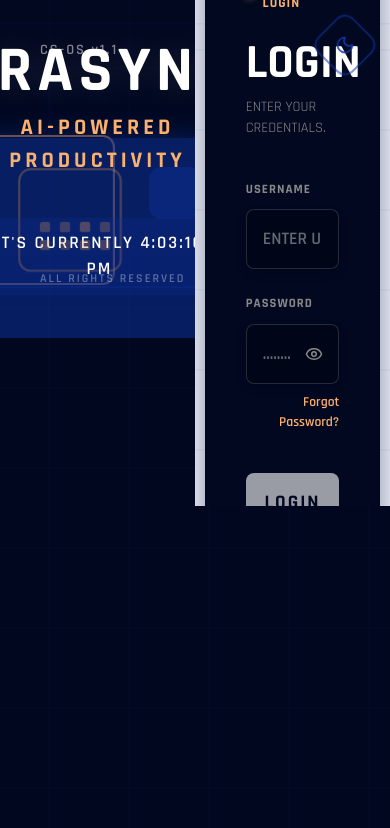
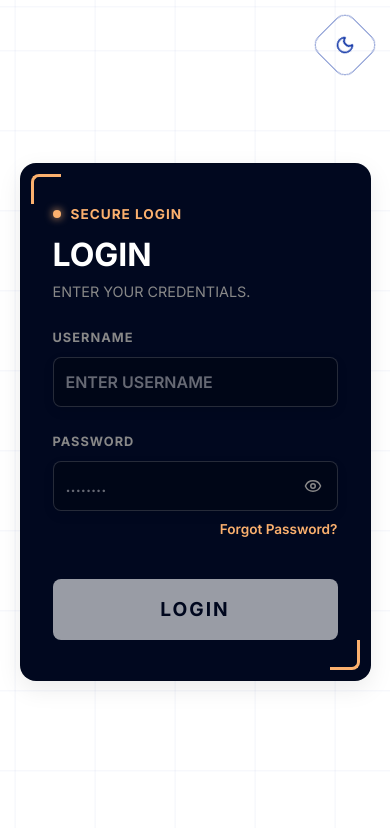
Before and after one commit to 4Y4GX/OrasSync2.0, a Next.js app: page /login in a window 390 px wide. Shown: the top 828 px of the page. Built offline with nearby package versions, Linux system fonts and the light colour scheme.

Commit message:
Fixed UI Issues

```diff
--- a/app/login/Login.module.css
+++ b/app/login/Login.module.css
@@ -1,5 +1,5 @@
-/* app/login/Login.module.css */
 @import url("https://fonts.googleapis.com/css2?family=Rajdhani:wght@400;500;600;700&display=swap");
+@import url("https://fonts.googleapis.com/css2?family=Inter:wght@400;500;600;700&display=swap");
 
 /* =========================================================
    THEME TOKENS
@@ -16,6 +16,11 @@
   --accent-orange: #fbb06e;
   --accent-orange-dim: #d99152;
   --text-grey: #888888;
+
+  /* FONTS */
+  --font-brand: "Rajdhani", sans-serif;
+  --font-body: "Inter", sans-serif;
+
 
   /* Default Theme = DARK MODE (as you requested) */
   --bg-left: var(--deep-navy);
@@ -82,7 +87,7 @@
    ========================================================= */
 
 .loginPage {
-  font-family: "Rajdhani", sans-serif;
+  font-family: var(--font-body);
   height: 100vh;
   width: 100vw;
   display: flex;
@@ -109,6 +114,8 @@
 
 /* --- GLOBAL ANIMATED BACKGROUND (Dark Mode) --- */
 .animatedBackground {
+  display: none;
+  /* REMOVED per user request */
   position: absolute;
   inset: 0;
   pointer-events: none;
@@ -133,11 +140,11 @@
   background-color: var(--bg-deep);
   /* Base dark color */
 
-  /* subtle movement */
-  animation: gridDrift 18s linear infinite;
+  /* subtle movement - SLOWED DOWN significantly */
+  animation: gridDrift 60s linear infinite;
 }
 
-/* --- ANIMATIONS (Ported from alogin.html) --- */
+/* --- ANIMATIONS (Ported & Slowed) --- */
 @keyframes floatVertical {
 
   0%,
@@ -146,7 +153,8 @@
   }
 
   50% {
-    transform: translateY(-20px);
+    transform: translateY(-10px);
+    /* Reduced distance */
   }
 }
 
@@ -158,7 +166,8 @@
   }
 
   50% {
-    transform: translateX(15px);
+    transform: translateX(10px);
+    /* Reduced distance */
   }
 }
 
@@ -167,16 +176,42 @@
   0%,
   100% {
     transform: scale(1);
-    opacity: 0.2;
+    opacity: 0.1;
+    /* Reduced opacity */
   }
 
   50% {
-    transform: scale(1.05);
-    opacity: 0.4;
+    transform: scale(1.02);
+    /* Reduced scale */
+    opacity: 0.2;
   }
 }
 
-/* --- DECORATIONS (Ported) --- */
+/* --- DECORATIONS (Ported & De-Noised) --- */
+/* ALL DECORATIONS HIDDEN per user request */
+.bgDecor,
+.bgSqOutline,
+.bgSqSolid,
+.sqTlBig,
+.sqLmMed,
+.sqBlSmall,
+.sqLcMedSolid,
+.sqTlMedOutline,
+.sqBlLargeSolid,
+.sqBlMedOrange,
+.sqTrSmallOrange,
+.sqTrBig,
+.sqRmMed,
+.sqBrMedOutline,
+.sqRight2,
+.techLineH,
+.tl1,
+.versionTag,
+.dataGridBox,
+.dotGrid {
+  display: none !important;
+}
+
 .bgDecor {
   position: absolute;
   z-index: 0;
@@ -186,7 +221,8 @@
 }
 
 .bgSqOutline {
-  border: 2px solid var(--shape-stroke);
+  border: 1px solid var(--shape-stroke);
+  /* Thinner border */
 }
 
 .bgSqSolid {
@@ -198,8 +234,11 @@
   height: 400px;
   top: -100px;
   left: -100px;
-  animation: floatVertical 20s ease-in-out infinite;
+  animation: floatVertical 40s ease-in-out infinite;
+  /* Slower */
   border-radius: 40px;
+  opacity: 0.3;
+  /* Reduced */
 }
 
 .sqLmMed {
@@ -207,9 +246,11 @@
   height: 150px;
   top: 40%;
   left: -50px;
-  border: 2px solid var(--accent-orange-dim);
-  opacity: 0.6;
-  animation: floatHorizontal 12s ease-in-out infinite alternate;
+  border: 1px solid var(--accent-orange-dim);
+  opacity: 0.3;
+  /* Reduced */
+  animation: floatHorizontal 25s ease-in-out infinite alternate;
+  /* Slower */
 }
 
 .sqBlSmall {
@@ -218,8 +259,10 @@
   bottom: 120px;
   left: 150px;
   background: var(--accent-blue);
-  opacity: 0.7;
-  animation: breathe 4s ease-in-out infinite;
+  opacity: 0.4;
+  /* Reduced */
+  animation: breathe 8s ease-in-out infinite;
+  /* Slower */
 }
 
 .sqLcMedSolid {
@@ -227,8 +270,10 @@
   height: 120px;
   top: 30%;
   left: 20%;
-  opacity: 0.6;
-  animation: floatVertical 10s ease-in-out infinite reverse;
+  opacity: 0.3;
+  /* Reduced */
+  animation: floatVertical 20s ease-in-out infinite reverse;
+  /* Slower */
 }
 
 .sqTlMedOutline {
@@ -236,8 +281,10 @@
   height: 180px;
   top: 50px;
   left: 50px;
-  opacity: 0.8;
-  animation: breathe 6s ease-in-out infinite alternate;
+  opacity: 0.4;
+  /* Reduced */
+  animation: breathe 12s ease-in-out infinite alternate;
+  /* Slower */
 }
 
 .sqBlLargeSolid {
@@ -245,10 +292,13 @@
   height: 250px;
   bottom: -50px;
   left: -50px;
-  opacity: 0.5;
+  opacity: 0.2;
+  /* Reduced significantly */
   background: var(--accent-blue);
-  box-shadow: 0 0 30px var(--accent-blue);
-  animation: floatHorizontal 15s ease-in-out infinite;
+  box-shadow: 0 0 30px rgba(15, 52, 166, 0.2);
+  /* Softer shadow */
+  animation: floatHorizontal 30s ease-in-out infinite;
+  /* Slower */
 }
 
 .sqBlMedOrange {
@@ -256,9 +306,9 @@
   height: 100px;
   bottom: 20%;
   left: 10%;
-  border: 2px solid var(--accent-orange-dim);
-  opacity: 0.8;
-  animation: breathe 8s ease-in-out infinite;
+  border: 1px solid var(--accent-orange-dim);
+  opacity: 0.4;
+  animation: breathe 16s ease-in-out infinite;
 }
 
 /* decorationContainer removed */
@@ -270,8 +320,8 @@
   top: 15%;
   right: -20px;
   background: var(--accent-orange);
-  opacity: 0.6;
-  animation: floatVertical 15s ease-in-out infinite reverse;
+  opacity: 0.3;
+  animation: floatVertical 30s ease-in-out infinite reverse;
 }
 
 .sqTrBig {
@@ -281,9 +331,9 @@
   right: -280px;
   /* Mostly off-screen */
   z-index: 1;
-  animation: floatHorizontal 18s ease-in-out infinite reverse;
+  animation: floatHorizontal 35s ease-in-out infinite reverse;
   border-radius: 50px;
-  opacity: 0.5;
+  opacity: 0.2;
 }
 
 .sqRmMed {
@@ -293,8 +343,8 @@
   right: -160px;
   /* Mostly off-screen */
   z-index: 1;
-  animation: floatVertical 14s ease-in-out infinite;
-  opacity: 0.5;
+  animation: floatVertical 28s ease-in-out infinite;
+  opacity: 0.2;
 }
 
 .sqBrMedOutline {
@@ -303,8 +353,8 @@
   bottom: 80px;
   right: -90px;
   z-index: 1;
-  animation: floatVertical 16s ease-in-out infinite;
-  opacity: 0.6;
+  animation: floatVertical 32s ease-in-out infinite;
+  opacity: 0.3;
 }
 
 .sqRight2 {
@@ -314,7 +364,7 @@
   background: rgba(251, 176, 110, 0.05);
   bottom: 40px;
   right: -40px;
-  opacity: 0.8;
+  opacity: 0.4;
   position: absolute;
   border-radius: 8px;
   z-index: 1;
@@ -325,7 +375,8 @@
   position: absolute;
   height: 1px;
   width: 150px;
-  background: rgba(255, 255, 255, 0.1);
+  background: rgba(255, 255, 255, 0.05);
+  /* Fainter */
   transition: background 0.5s ease;
   z-index: 1;
 }
@@ -353,10 +404,11 @@
   top: 40px;
   left: 40px;
   /* Reverted to 40px */
-  font-size: 0.9rem;
+  font-size: clamp(0.65rem, 0.9vw, 0.85rem);
   font-weight: 600;
   letter-spacing: 2px;
-  opacity: 0.5;
+  opacity: 0.3;
+  /* Reduced */
   z-index: 10;
 }
 
@@ -376,59 +428,64 @@
   display: grid;
   grid-template-columns: repeat(4, 12px);
   gap: 8px;
+  opacity: 0.5;
+  /* Reduced overall visibility */
 }
 
 .dataPixel {
   width: 10px;
   height: 10px;
   background-color: var(--accent-orange-dim);
-  opacity: 0.6;
+  opacity: 0.4;
   border-radius: 2px;
-  animation: breathe 3s ease-in-out infinite;
+  animation: breathe 6s ease-in-out infinite;
+  /* Slower */
 }
 
 /* Stagger animations for a "living" data effect */
 .dataPixel:nth-child(odd) {
-  animation-duration: 4s;
+  animation-duration: 8s;
+  animation-delay: 1s;
+}
+
+.dataPixel:nth-child(2n) {
+  animation-duration: 5s;
+  animation-delay: 2s;
+}
+
+.dataPixel:nth-child(3n) {
   animation-delay: 0.5s;
 }
 
-.dataPixel:nth-child(2n) {
-  animation-duration: 2.5s;
-  animation-delay: 1s;
-}
-
-.dataPixel:nth-child(3n) {
-  animation-delay: 0.2s;
-}
-
 .copyright {
-  font-family: "Rajdhani", sans-serif;
+  font-family: var(--font-brand);
   font-size: 0.9rem;
   font-weight: 600;
   letter-spacing: 2px;
-  color: rgba(255, 255, 255, 0.7);
-  /* Increased visibility from 0.3 */
+  color: rgba(255, 255, 255, 0.4);
+  /* Reduced */
   text-transform: uppercase;
 }
 
 .brandTitle {
-  font-size: 7rem;
+  font-size: clamp(2.5rem, 6vw, 5.5rem);
   font-weight: 700;
   line-height: 0.9;
   letter-spacing: 5px;
   margin-bottom: 10px;
   text-transform: uppercase;
-  text-shadow: 0 0 30px rgba(255, 255, 255, 0.1);
+  text-shadow: 0 0 30px rgba(255, 255, 255, 0.05);
+  /* Faint shadow */
 }
 
 .brandSubtitle {
-  font-size: 1.4rem;
+  font-size: clamp(0.8rem, 1.2vw, 1.2rem);
   color: var(--accent-orange);
   letter-spacing: 4px;
   font-weight: 700;
   text-transform: uppercase;
   margin-bottom: 40px;
+  opacity: 0.8;
 }
 
 .clockWrapper {
@@ -436,13 +493,16 @@
 }
 
 .liveClock {
-  background: rgba(15, 52, 166, 0.2);
+  background: rgba(15, 52, 166, 0.1);
+  /* Lighter background */
   padding: 12px 24px;
-  border-left: 4px solid var(--accent-orange);
-  font-size: 1.1rem;
+  border-left: 3px solid var(--accent-orange);
+  /* Thinner border */
+  font-size: clamp(0.75rem, 1vw, 1rem);
   font-weight: 600;
   letter-spacing: 2px;
   border-radius: 0 8px 8px 0;
+  color: rgba(255, 255, 255, 0.8);
 }
 
 .footer {
@@ -457,7 +517,8 @@
   grid-template-columns: repeat(8, 6px);
   gap: 4px;
   margin-bottom: 15px;
-  opacity: 0.3;
+  opacity: 0.15;
+  /* Reduced */
 }
 
 .dot {
@@ -470,7 +531,7 @@
 .copyright {
   font-size: 0.75rem;
   letter-spacing: 2px;
-  opacity: 0.5;
+  opacity: 0.4;
   text-transform: uppercase;
 }
 
@@ -522,18 +583,20 @@
   /* Optional: Add light mode grid to this overlay if desired */
   /* Re-added and Animated per user request */
   background-image: repeating-linear-gradient(0deg,
-      rgba(15, 52, 166, 0.08) 0px,
-      rgba(15, 52, 166, 0.08) 1px,
+      rgba(15, 52, 166, 0.05) 0px,
+      /* Reduced opacity */
+      rgba(15, 52, 166, 0.05) 1px,
       transparent 1px,
       transparent 80px),
     repeating-linear-gradient(90deg,
-      rgba(15, 52, 166, 0.08) 0px,
-      rgba(15, 52, 166, 0.08) 1px,
+      rgba(15, 52, 166, 0.05) 0px,
+      rgba(15, 52, 166, 0.05) 1px,
       transparent 1px,
       transparent 80px);
 
   /* Animate to match global background (even if alignment isn't perfect, it feels alive) */
-  animation: gridDrift 18s linear infinite;
+  animation: gridDrift 60s linear infinite;
+  /* Slower */
 }
 
 .lightMode .rightPanelOverlay {
@@ -575,7 +638,8 @@
   right: 40px;
   width: 50px;
   height: 50px;
-  border: 2px solid var(--toggle-border);
+  border: 1px solid var(--toggle-border);
+  /* Thinner border */
   border-radius: 12px;
   background: transparent;
   color: var(--toggle-color);
@@ -589,7 +653,8 @@
 }
 
 .themeToggle:hover {
-  box-shadow: 0 0 15px rgba(15, 52, 166, 0.3);
+  box-shadow: 0 0 15px rgba(15, 52, 166, 0.15);
+  /* Softer hover glow */
 }
 
 .themeToggle span {
@@ -604,13 +669,14 @@
    ========================================================= */
 
 .loginCard {
-  width: 440px;
-  padding: 50px 40px;
+  width: min(400px, 94vw);
+  padding: 40px 32px;
   background-color: var(--card-bg);
   border: 1px solid var(--card-border);
   border-radius: 16px;
-  /* Dark Mode: Orange Glow (Intensified) */
-  box-shadow: 0 20px 60px rgba(0, 0, 0, 0.4), 0 0 60px rgba(251, 176, 110, 0.4);
+  /* Dark Mode: Softer Shadow (Professional) */
+  box-shadow: 0 10px 40px rgba(0, 0, 0, 0.3);
+  /* Much softer than previous neon glow */
   position: relative;
   color: var(--card-text);
   transition: background-color 0.35s ease, color 0.35s ease, border-color 0.35s ease,
@@ -618,10 +684,11 @@
 }
 
 .lightMode .loginCard {
-  /* Light Mode: Layered Shadow (Dark Drop + Blue Glow) */
-  box-shadow: 0 15px 35px rgba(0, 0, 0, 0.2), 0 5px 15px rgba(0, 0, 0, 0.1), 0 0 50px rgba(15, 52, 166, 0.3);
-  border-color: rgba(0, 0, 0, 0.1);
-  /* Subtle border for definition */
+  /* Light Mode: Very clean, minimalistic shadow */
+  box-shadow: 0 8px 25px rgba(0, 0, 0, 0.08);
+  /* Clean professional shadow */
+  border-color: rgba(0, 0, 0, 0.05);
+  /* Barely visible border */
 }
 
 /* ===== Security Setup (Step 3) layout fix ===== */
@@ -632,13 +699,13 @@
   gap: 16px;
 }
 
-/* desktop: 2 columns */
-@media (min-width: 980px) {
+/* desktop: 2 columns REMOVED for single vertical stack */
+/* @media (min-width: 980px) {
   .securityGrid {
     grid-template-columns: 1fr 1fr;
     gap: 18px;
   }
-}
+} */
 
 .securityBlock {
   display: flex;
@@ -673,6 +740,27 @@
 .leftPanel,
 .rightPanel {
   transition: width 0.6s cubic-bezier(0.25, 0.8, 0.25, 1);
+}
+
+/* RESPONSIVE FIX: Hide left panel on smaller screens & Allow scrolling */
+@media (max-width: 1024px) {
+  .loginPage {
+    height: auto;
+    min-height: 100vh;
+    overflow-y: auto;
+    -webkit-overflow-scrolling: touch;
+  }
+
+  .leftPanel {
+    display: none;
+  }
+
+  .rightPanel {
+    width: 100% !important;
+    height: auto;
+    min-height: 100vh;
+    overflow: visible;
+  }
 }
 
 
@@ -744,7 +832,7 @@
   font-weight: 700;
   letter-spacing: 1px;
   text-transform: uppercase;
-  margin-bottom: 25px;
+  margin-bottom: 15px;
 }
 
 .orangeDot {
@@ -756,7 +844,7 @@
 }
 
 .cardTitle {
-  font-size: 3rem;
+  font-size: 2rem;
   font-weight: 700;
   text-transform: uppercase;
   line-height: 1;
@@ -766,7 +854,8 @@
 .cardSubtitle {
   font-size: 0.9rem;
   color: var(--text-grey);
-  margin-bottom: 40px;
+  margin-bottom: 25px;
+  font-family: var(--font-body);
 }
 
 /* If some pages still use cardHeader */
@@ -794,17 +883,18 @@
   text-transform: uppercase;
   margin-bottom: 10px;
   color: var(--text-grey);
+  font-family: var(--font-body);
 }
 
 .input {
   width: 100%;
-  padding: 16px;
+  font-family: var(--font-body);
+  padding: 12px;
   background-color: var(--input-bg);
   border: 1px solid var(--input-border);
   border-radius: 8px;
   color: var(--input-text);
-  font-family: "Rajdhani", sans-serif;
-  font-size: 1.1rem;
+  font-size: 1rem;
   font-weight: 600;
   outline: none;
   transition: all 0.3s ease;
@@ -853,9 +943,9 @@
 
 .lightMode .inputWrapper:focus-within {
   border-color: #3b82f6;
-  /* Neon Blue Border */
-  box-shadow: 0 0 0 1px #3b82f6, 0 0 12px rgba(59, 130, 246, 0.5);
-  /* Intense Neon Glow */
+  /* Professional Blue Focus */
+  box-shadow: 0 0 0 3px rgba(59, 130, 246, 0.25);
+  /* Clean Ring */
 }
 
 .input:focus {
@@ -896,7 +986,10 @@
   color: var(--btn-text);
   border: none;
   border-radius: 8px;
-  font-family: "Rajdhani", sans-serif;
+  border: none;
+  border-radius: 8px;
+  font-family: var(--font-body);
+  font-size: 1.2rem;
   font-size: 1.2rem;
   font-weight: 700;
   letter-spacing: 2px;
@@ -1006,7 +1099,10 @@
   border: 1px solid var(--input-border);
   padding: 15px;
   color: var(--input-text);
-  font-family: "Rajdhani", sans-serif;
+  padding: 15px;
+  color: var(--input-text);
+  font-family: var(--font-body);
+  font-size: 1.1rem;
   font-size: 1.1rem;
   font-weight: 600;
   outline: none;
@@ -1064,9 +1160,7 @@
     display: none;
   }
 
-  .brandTitle {
-    font-size: 4rem;
-  }
+  /* .brandTitle font-size removed to let claim take effect on mobile */
 
   .rightPanel {
     height: 60%;
```
Also changed, not shown: app/auth/change-password/page.tsx (+65 -21 lines), app/auth/reset-password/page.tsx (+54 -9 lines), 2 other files (tests, documents, lock files or other folders).
